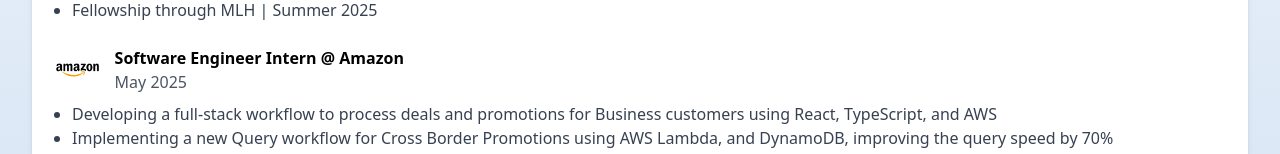
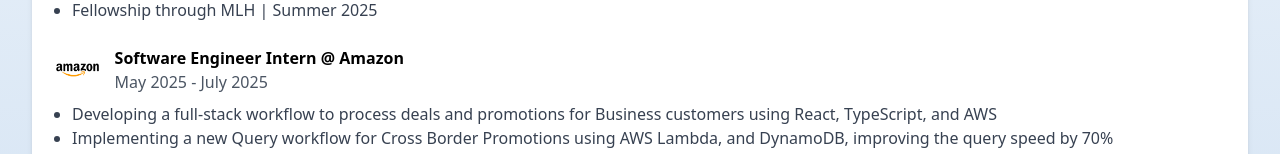
Before and after one commit to armanmoztar/portfolio, a React (Create React App) app: page / in a window 1280 px wide. Shown: the part 762-916 px from the top of the page. Built offline with nearby package versions, Linux system fonts and the light colour scheme.

Commit message:
Add end date to amazon

```diff
--- a/src/Portfolio.js
+++ b/src/Portfolio.js
@@ -191,7 +191,7 @@
     <ExperienceItem
       company="Amazon"
       role="Software Engineer Intern"
-      period="May 2025"
+      period="May 2025 - July 2025"
       responsibilities={[
         "Developing a full-stack workflow to process deals and promotions for Business customers using React, TypeScript, and AWS",
         "Implementing a new Query workflow for Cross Border Promotions using AWS Lambda, and DynamoDB, improving the query speed by 70%",
```
